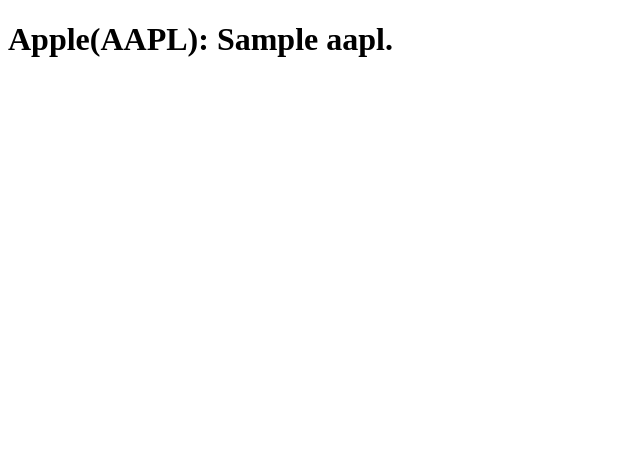
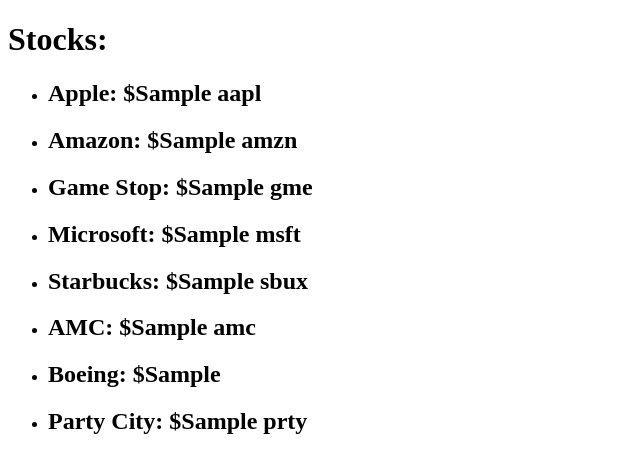
Before and after one commit to rabinovichr/DevOpsFinal, a Django app: template stocksproject/stocksproject/templates/index.html in a window 1280 px wide. Shown: the top 473 px of the page, without its empty margins (0-640 px from the left). Run offline with Django 3.2, Linux system fonts and the light colour scheme; the template is opened without the code that fills it: most values are stand-ins (such as "Sample title", 1, 10 or a date in 2020).

Commit message:
added stocks to html

```diff
--- a/stocksproject/stocksproject/templates/index.html
+++ b/stocksproject/stocksproject/templates/index.html
@@ -7,6 +7,16 @@
         <title>Stocks</title>
     </head>
     <body>
-        <h1>Apple(AAPL): {{aapl}}.</h1>
+        <h1>Stocks:</h1>
+        <ul>
+            <li><h2>Apple: ${{aapl}}</h2></li>
+            <li><h2>Amazon: ${{amzn}}</h2></li>
+            <li><h2>Game Stop: ${{gme}}</h2></li>
+            <li><h2>Microsoft: ${{msft}}</h2></li>
+            <li><h2>Starbucks: ${{sbux}}</h2></li>
+            <li><h2>AMC: ${{amc}}</h2></li>
+            <li><h2>Boeing: ${{ba}}</h2></li>
+            <li><h2>Party City: ${{prty}}</h2></li>
+        </ul>
     </body>
 </html>
```
Also changed, not shown: stocksproject/stocksproject/views.py (+23 -40 lines).
